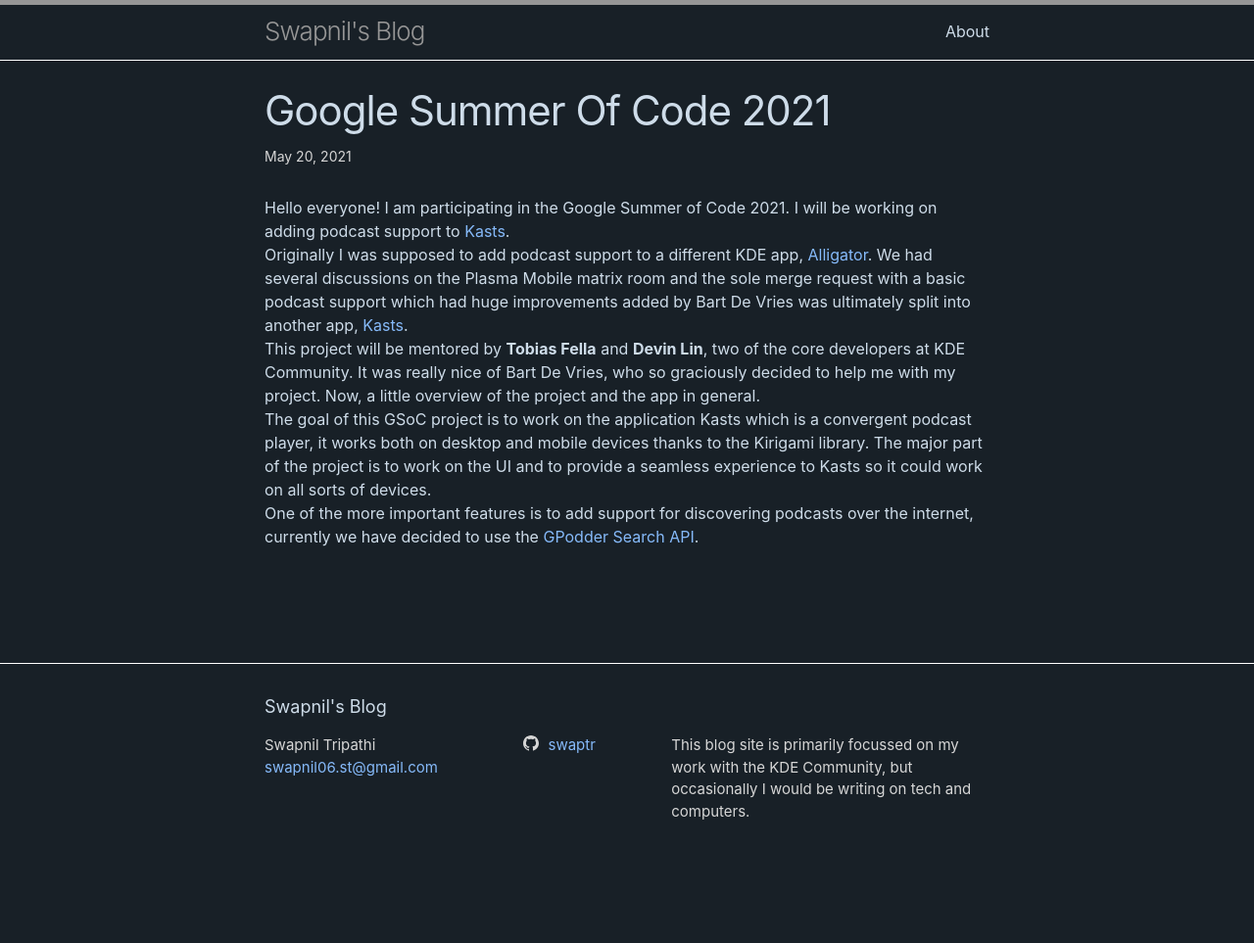
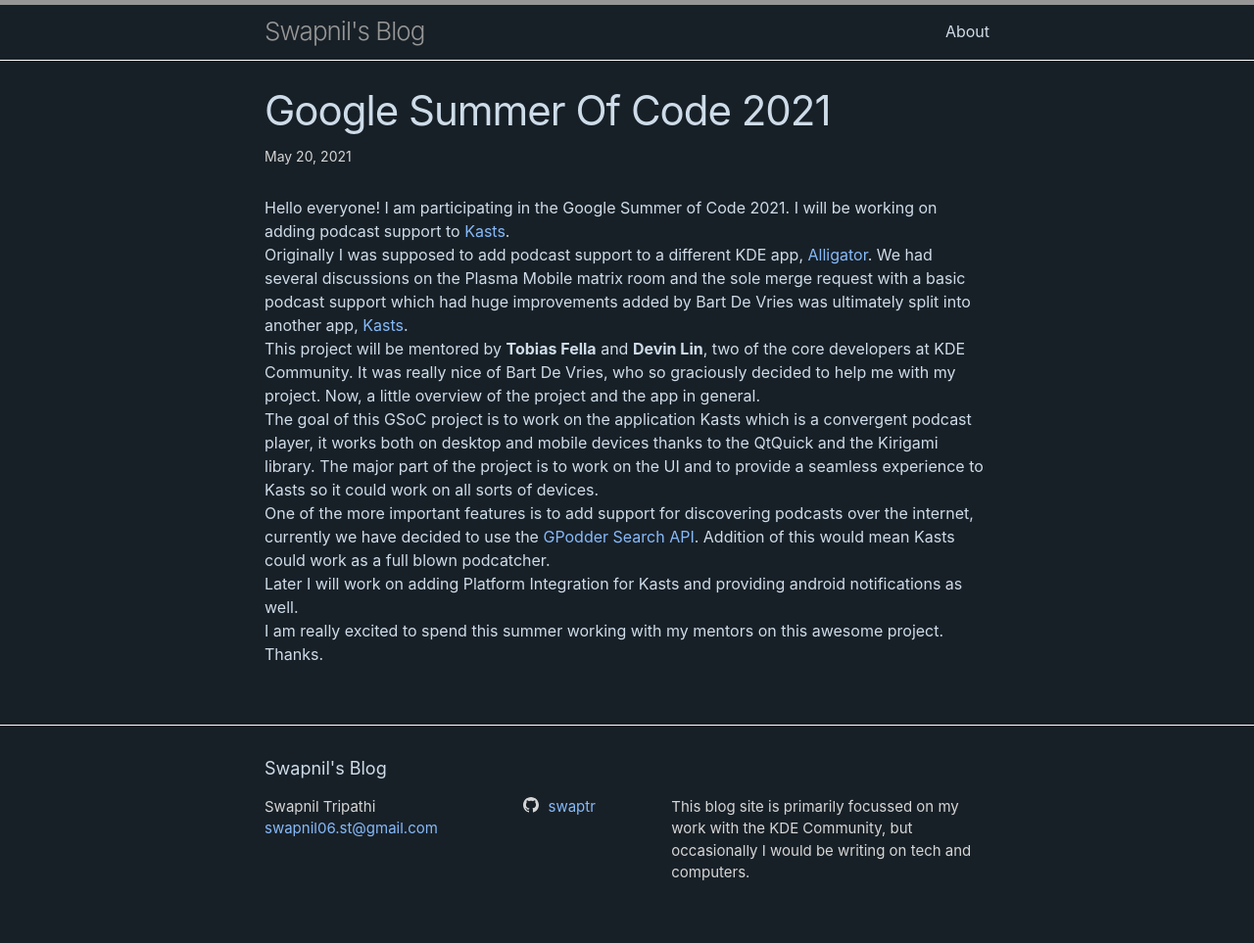
Before and after one commit to swaptr/my-site, a Jekyll site: the page built from blog-gsoc/_posts/2021-05-20-gsoc.markdown, in a window 1280 px wide. Shown: the whole page at 98% size. Built offline with Jekyll 4.4.1, drawn with Linux system fonts in a browser that asks for light colours; before the commit the page ends 900 px from its top, so only the background shows below that.

Commit message:
Update 2021-05-20-gsoc.markdown

```diff
--- a/blog-gsoc/_posts/2021-05-20-gsoc.markdown
+++ b/blog-gsoc/_posts/2021-05-20-gsoc.markdown
@@ -8,5 +8,8 @@ Hello everyone! I am participating in the Google Summer of Code 2021. I will be
 Originally I was supposed to add podcast support to a different KDE app, [Alligator](https://apps.kde.org/alligator/). We had several discussions on the Plasma Mobile matrix room and the sole merge request with a basic podcast support which had huge improvements added by Bart De Vries was ultimately split into another app, [Kasts](https://apps.kde.org/kasts/).
 This project will be mentored by <strong>Tobias Fella</strong> and <strong>Devin Lin</strong>, two of the core developers at KDE Community. It was really nice of Bart De Vries, who so graciously decided to help me with my project.
 Now, a little overview of the project and the app in general.
-The goal of this GSoC project is to work on the application Kasts which is a convergent podcast player, it works both on desktop and mobile devices thanks to the Kirigami library. The major part of the project is to work on the UI and to provide a seamless experience to Kasts so it could work on all sorts of devices.
-One of the more important features is to add support for discovering podcasts over the internet, currently we have decided to use the [GPodder Search API](https://gpodder.net/search/).
+The goal of this GSoC project is to work on the application Kasts which is a convergent podcast player, it works both on desktop and mobile devices thanks to the QtQuick and the Kirigami library. The major part of the project is to work on the UI and to provide a seamless experience to Kasts so it could work on all sorts of devices.
+One of the more important features is to add support for discovering podcasts over the internet, currently we have decided to use the [GPodder Search API](https://gpodder.net/search/). Addition of this would mean Kasts could work as a full blown podcatcher.
+Later I will work on adding Platform Integration for Kasts and providing android notifications as well.
+I am really excited to spend this summer working with my mentors on this awesome project.
+Thanks.
```
